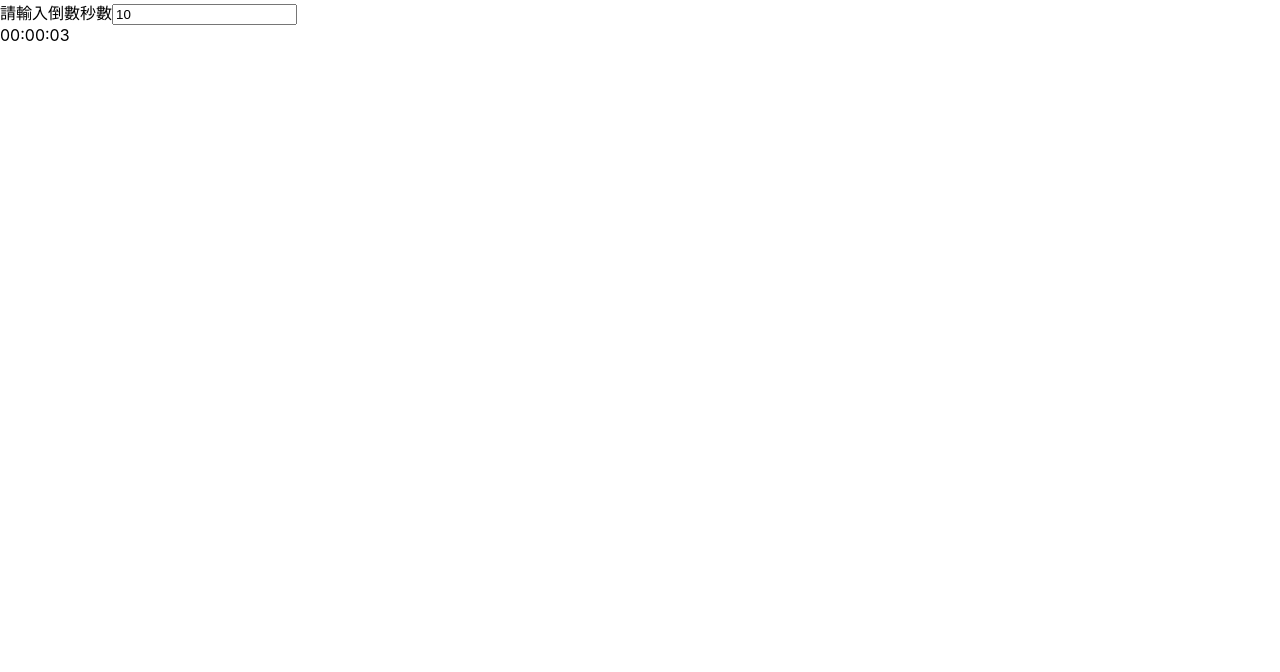
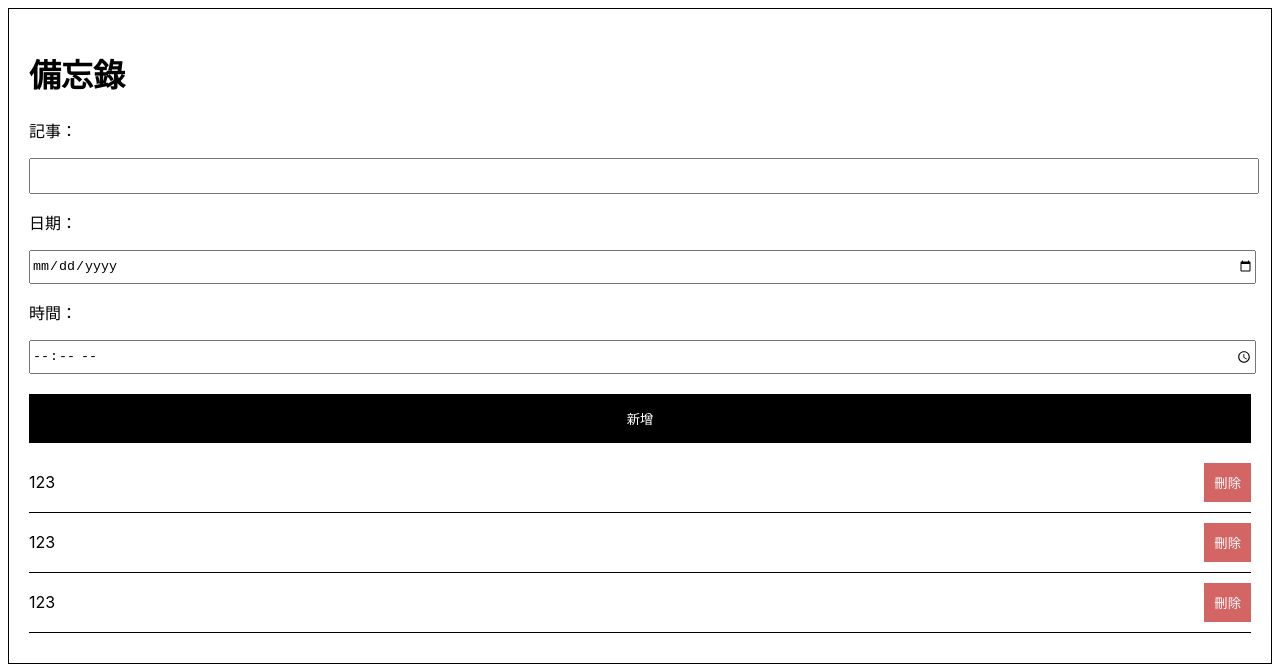
Before and after one commit to Chu-Chi-gu/learn-react, a React (Create React App) app: page / in a window 1280 px wide. Shown: the top 672 px of the page. Built offline with nearby package versions, Linux system fonts and the light colour scheme.

Commit message:
'初期切版'

```diff
--- a/src/index.css
+++ b/src/index.css
@@ -1,5 +1,4 @@
 body {
-  margin: 0;
   font-family: -apple-system, BlinkMacSystemFont, 'Segoe UI', 'Roboto', 'Oxygen',
     'Ubuntu', 'Cantarell', 'Fira Sans', 'Droid Sans', 'Helvetica Neue',
     sans-serif;
--- a/src/index.js
+++ b/src/index.js
@@ -3,11 +3,12 @@ import ReactDOM from 'react-dom/client';
 import './index.css';
 import App from './App';
 import reportWebVitals from './reportWebVitals';
+import Home from './pages/Home'
 
 const root = ReactDOM.createRoot(document.getElementById('root'));
 root.render(
   <React.StrictMode>
-    <App />
+    <Home />
   </React.StrictMode>
 );
 
--- /dev/null
+++ b/src/pages/Home/components/Edit.js
@@ -0,0 +1,19 @@
+const Edit = () =>{
+
+    return (
+        <div>
+            <h1>備忘錄</h1>
+            <p>記事：</p>
+            <input type="text"  />
+            <p>日期：</p>
+            <input type="date"  />
+            <p>時間：</p>
+            <input type="time" />
+            <button  className="add">
+                新增
+            </button>
+        </div>
+    )
+}
+
+export default Edit
--- /dev/null
+++ b/src/pages/Home/components/Item.js
@@ -0,0 +1,11 @@
+const Item = () =>{
+
+    return (
+        <div className="item">
+            123
+            <button className="remove">刪除</button>
+        </div>
+    )
+}
+
+export default Item
--- /dev/null
+++ b/src/pages/Home/components/List.js
@@ -0,0 +1,15 @@
+import Item from './Item'
+
+
+const List = () =>{
+
+    return (
+        <div className="list">
+            <Item />
+            <Item />
+            <Item />
+        </div>
+    )
+}
+
+export default List
--- /dev/null
+++ b/src/pages/Home/index.css
@@ -0,0 +1,42 @@
+.app {
+    width: 100%;
+    padding: 20px;
+    border: 1px solid #000;
+    box-sizing: border-box;
+  }
+
+  input {
+    width: 100%;
+    height: 30px;
+  }
+
+  .add {
+    margin-top: 20px;
+    background-color: #000;
+    color: #fff;
+    border: 0;
+    box-sizing: border-box;
+    width: 100%;
+    padding: 15px;
+  }
+
+  .list {
+    padding-top: 20px;
+  }
+
+  .item {
+    width: 100%;
+    border-bottom: 1px solid #000;
+    margin-bottom: 10px;
+    padding-bottom: 10px;
+    display: flex;
+    justify-content: space-between;
+    align-items: center;
+  }
+
+  .remove {
+    border: 0;
+    background-color: rgb(212, 101, 101);
+    color: #fff;
+    padding: 10px;
+  }
--- /dev/null
+++ b/src/pages/Home/index.js
@@ -0,0 +1,14 @@
+import Edit from './components/Edit';
+import List from './components/List';
+import './index.css'
+const Home = () =>{
+
+    return (
+        <div className='app'>
+            <Edit/>
+            <List/>
+        </div>
+    )
+}
+
+export default Home
```
